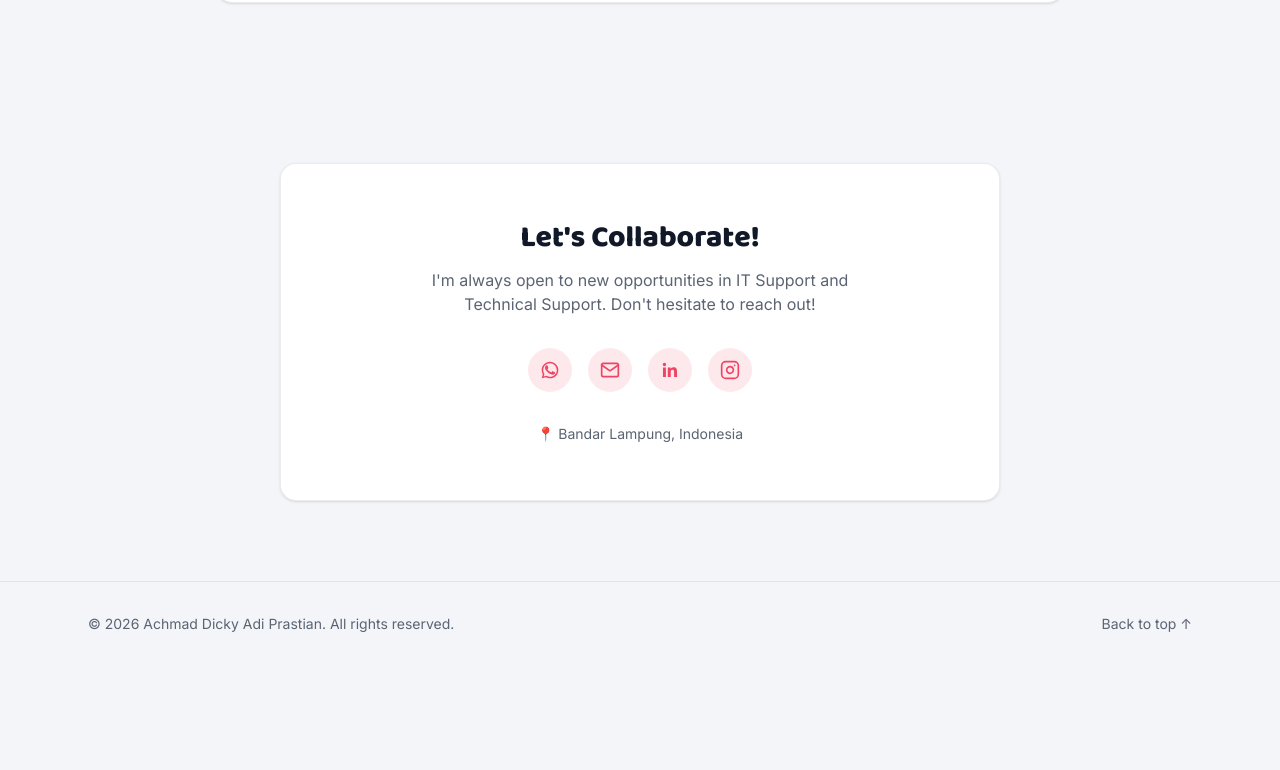
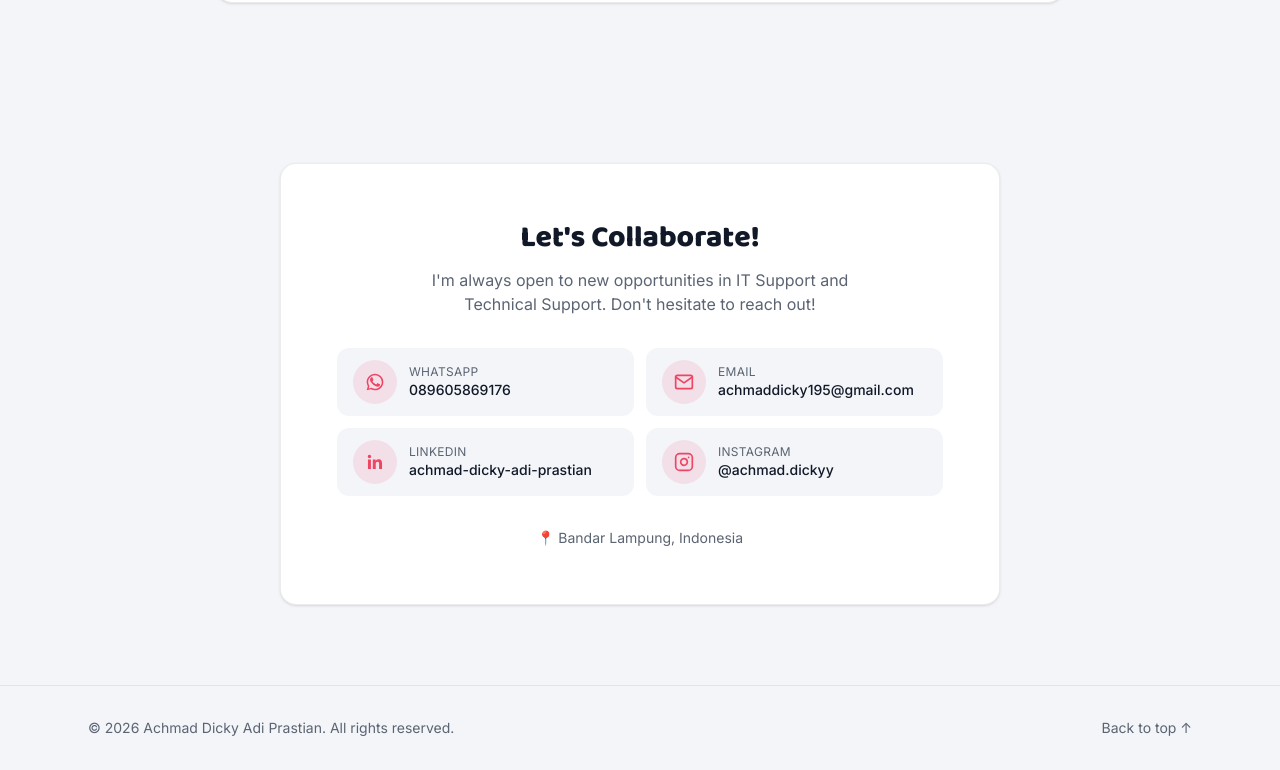
Before and after one commit to ahmdchikal/Portfolio_dicky, a Next.js app: page / in a window 1280 px wide. Shown: the part 3833-4603 px from the top of the page. Before the commit the page ends 4499 px from the top, so only its background shows below. Built offline with nearby package versions, Linux system fonts and the light colour scheme.

Commit message:
Show contact values as text alongside icons
Each contact method in the Let's Collaborate card now displays its
actual value (number, email, handle) instead of an icon-only link.

```diff
--- a/src/components/Contact.tsx
+++ b/src/components/Contact.tsx
@@ -3,10 +3,10 @@ import { contact } from "@/data/portfolio";
 import { InstagramIcon, LinkedInIcon, MailIcon, WhatsAppIcon } from "@/components/icons";
 
 const links = [
-  { label: "WhatsApp", href: contact.whatsappLink, Icon: WhatsAppIcon },
-  { label: "Email", href: `mailto:${contact.email}`, Icon: MailIcon },
-  { label: "LinkedIn", href: contact.linkedin, Icon: LinkedInIcon },
-  { label: "Instagram", href: contact.instagram, Icon: InstagramIcon },
+  { label: "WhatsApp", value: contact.whatsapp, href: contact.whatsappLink, Icon: WhatsAppIcon },
+  { label: "Email", value: contact.email, href: `mailto:${contact.email}`, Icon: MailIcon },
+  { label: "LinkedIn", value: "achmad-dicky-adi-prastian", href: contact.linkedin, Icon: LinkedInIcon },
+  { label: "Instagram", value: "@achmad.dickyy", href: contact.instagram, Icon: InstagramIcon },
 ];
 
 export default function Contact() {
@@ -23,17 +23,26 @@ export default function Contact() {
               Technical Support. Don&apos;t hesitate to reach out!
             </p>
 
-            <div className="mt-8 flex items-center justify-center gap-4">
-              {links.map(({ label, href, Icon }) => (
+            <div className="mt-8 grid gap-3 text-left sm:grid-cols-2">
+              {links.map(({ label, value, href, Icon }) => (
                 <a
                   key={label}
                   href={href}
                   target={href.startsWith("http") ? "_blank" : undefined}
                   rel={href.startsWith("http") ? "noopener noreferrer" : undefined}
-                  aria-label={label}
-                  className="flex h-11 w-11 items-center justify-center rounded-full bg-accent-soft text-accent transition-transform hover:scale-110"
+                  className="flex items-center gap-3 rounded-xl bg-background px-4 py-3 transition-transform hover:-translate-y-0.5"
                 >
-                  <Icon className="h-5 w-5" />
+                  <span className="flex h-11 w-11 shrink-0 items-center justify-center rounded-full bg-accent-soft text-accent">
+                    <Icon className="h-5 w-5" />
+                  </span>
+                  <span className="min-w-0">
+                    <span className="block text-xs uppercase tracking-wide text-muted">
+                      {label}
+                    </span>
+                    <span className="block truncate text-sm font-medium text-foreground">
+                      {value}
+                    </span>
+                  </span>
                 </a>
               ))}
             </div>
```
